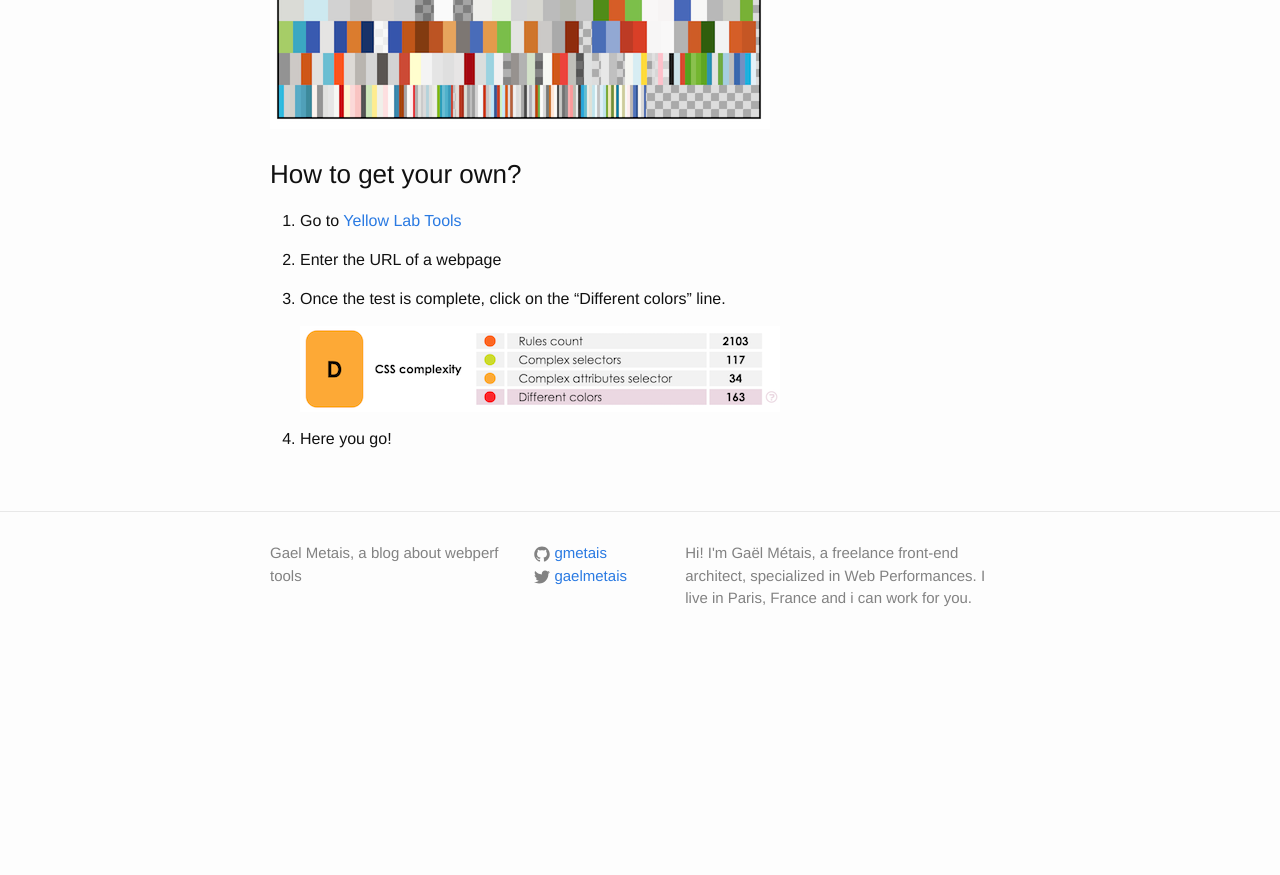
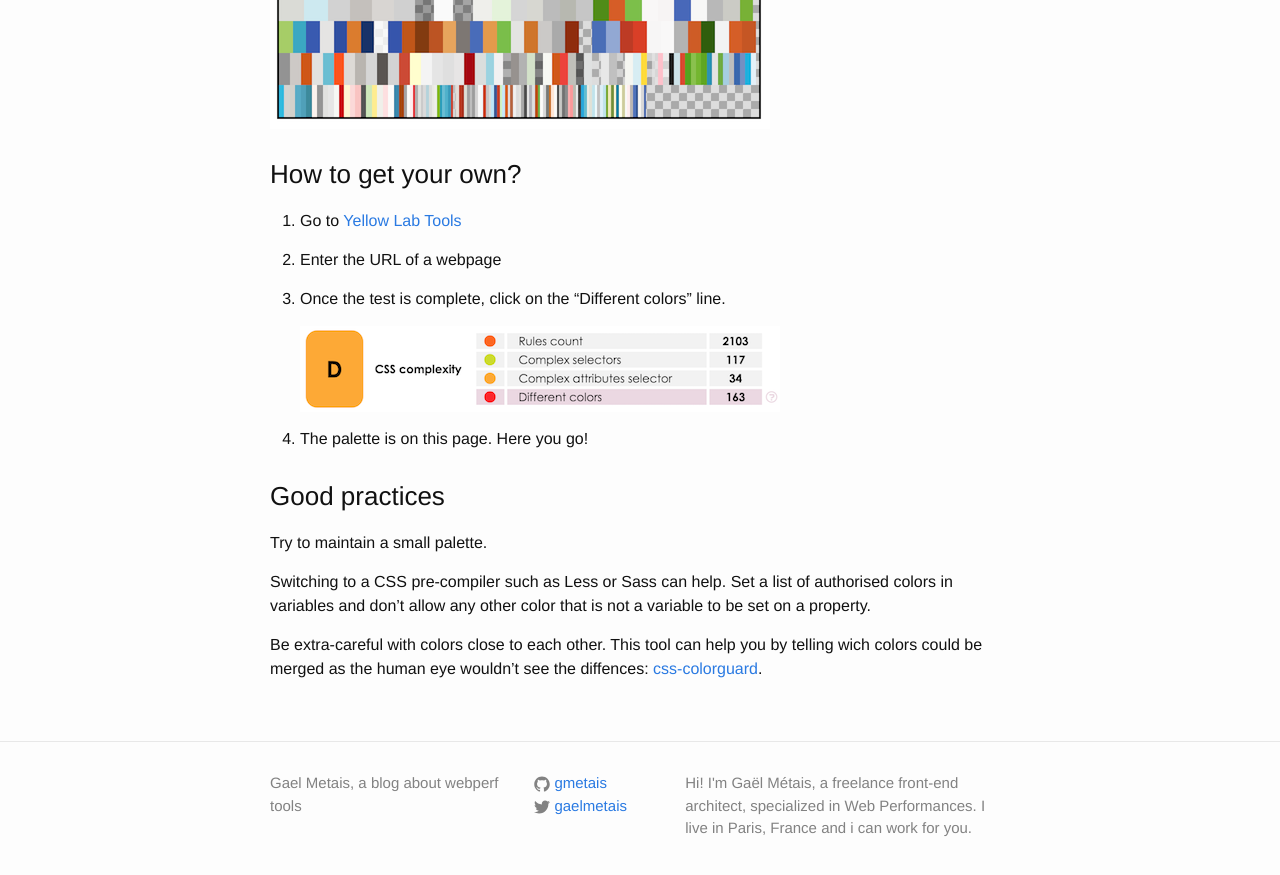
Before and after one commit to gmetais/gmetais.github.io, a Jekyll site: the page built from _posts/2015-02-06-css_colors_palette.markdown, in a window 1280 px wide and 900 px high, scrolled down 787 px. Shown: the top 875 px of the window. Built offline with Jekyll 4.4.1, drawn with Linux system fonts in a browser that asks for light colours; before the commit the page ends 1457 px from its top, so only the background shows below that.

Commit message:
Optimize colors palette article

```diff
--- a/_posts/2015-02-06-css_colors_palette.markdown
+++ b/_posts/2015-02-06-css_colors_palette.markdown
@@ -14,6 +14,7 @@ New in V1.2.0, [Yellow Lab Tools][YellowLab.tools] now retrieves the list of col
 ![YellowLabTools colors palette](/assets/palette-etsy.png)
 
 
+
 ### How to get your own?
 
 1. Go to [Yellow Lab Tools][YellowLab.tools]
@@ -24,8 +25,20 @@ New in V1.2.0, [Yellow Lab Tools][YellowLab.tools] now retrieves the list of col
 
     ![YellowLabTools colors line](/assets/colors-line.png)
 
-4. Here you go!
+4. The palette is on this page. Here you go!
+
+
+
+### Good practices
+
+Try to maintain a small palette.
+
+Switching to a CSS pre-compiler such as Less or Sass can help. Set a list of authorised colors in variables and don't allow any other color that is not a variable to be set on a property.
+
+Be extra-careful with colors close to each other. This tool can help you by telling wich colors could be merged as the human eye wouldn't see the diffences: [css-colorguard][css-colorguard].
+
 
 
 [YellowLab.tools]:          http://yellowlab.tools
 [@macbre]:                  https://github.com/macbre/analyze-css
+[css-colorguard]:           https://github.com/SlexAxton/css-colorguard
```
